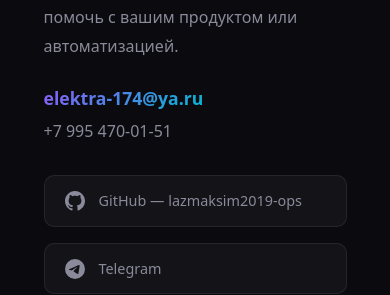
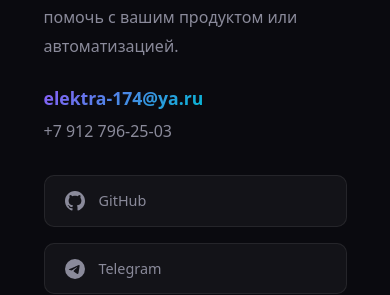
Before and after one commit to lazmaksim2019-ops/portfolio2, a Next.js app: page / in a window 390 px wide. Shown: the part 8609-8904 px from the top of the page. Built offline with nearby package versions, Linux system fonts and the light colour scheme.

Commit message:
fix: update phone number

```diff
--- a/src/components/contact/Contact.tsx
+++ b/src/components/contact/Contact.tsx
@@ -58,7 +58,7 @@ export function Contact() {
                   <svg viewBox="0 0 24 24" fill="currentColor">
                     <path d="M12 0c-6.626 0-12 5.373-12 12 0 5.302 3.438 9.8 8.207 11.387.599.111.793-.261.793-.577v-2.234c-3.338.726-4.033-1.416-4.033-1.416-.546-1.387-1.333-1.756-1.333-1.756-1.089-.745.083-.729.083-.729 1.205.084 1.839 1.237 1.839 1.237 1.07 1.834 2.807 1.304 3.492.997.107-.775.418-1.305.762-1.604-2.665-.305-5.467-1.334-5.467-5.931 0-1.311.469-2.381 1.236-3.221-.124-.303-.535-1.524.117-3.176 0 0 1.008-.322 3.301 1.23.957-.266 1.983-.399 3.003-.404 1.02.005 2.047.138 3.006.404 2.291-1.552 3.297-1.23 3.297-1.23.653 1.653.242 2.874.118 3.176.77.84 1.235 1.911 1.235 3.221 0 4.609-2.807 5.624-5.479 5.921.43.372.823 1.102.823 2.222v3.293c0 .319.192.694.801.576 4.765-1.589 8.199-6.086 8.199-11.386 0-6.627-5.373-12-12-12z" />
                   </svg>
-                  GitHub — lazmaksim2019-ops
+                  GitHub
                 </a>
                 <a
                   href={siteConfig.telegram}
--- a/src/content/site.ts
+++ b/src/content/site.ts
@@ -4,7 +4,7 @@ export const siteConfig = {
   description:
     "Fullstack-разработчик и инженер по ИИ автоматизации. Python, FastAPI, Next.js, n8n, Gemini API. MVP под ключ.",
   email: "elektra-174@ya.ru",
-  phone: "+7 995 470-01-51",
+  phone: "+7 912 796-25-03",
   telegram: "https://t.me/lazalex81",
   github: "https://github.com/lazmaksim2019-ops",
   ogImage: "/og/og.png",
```
